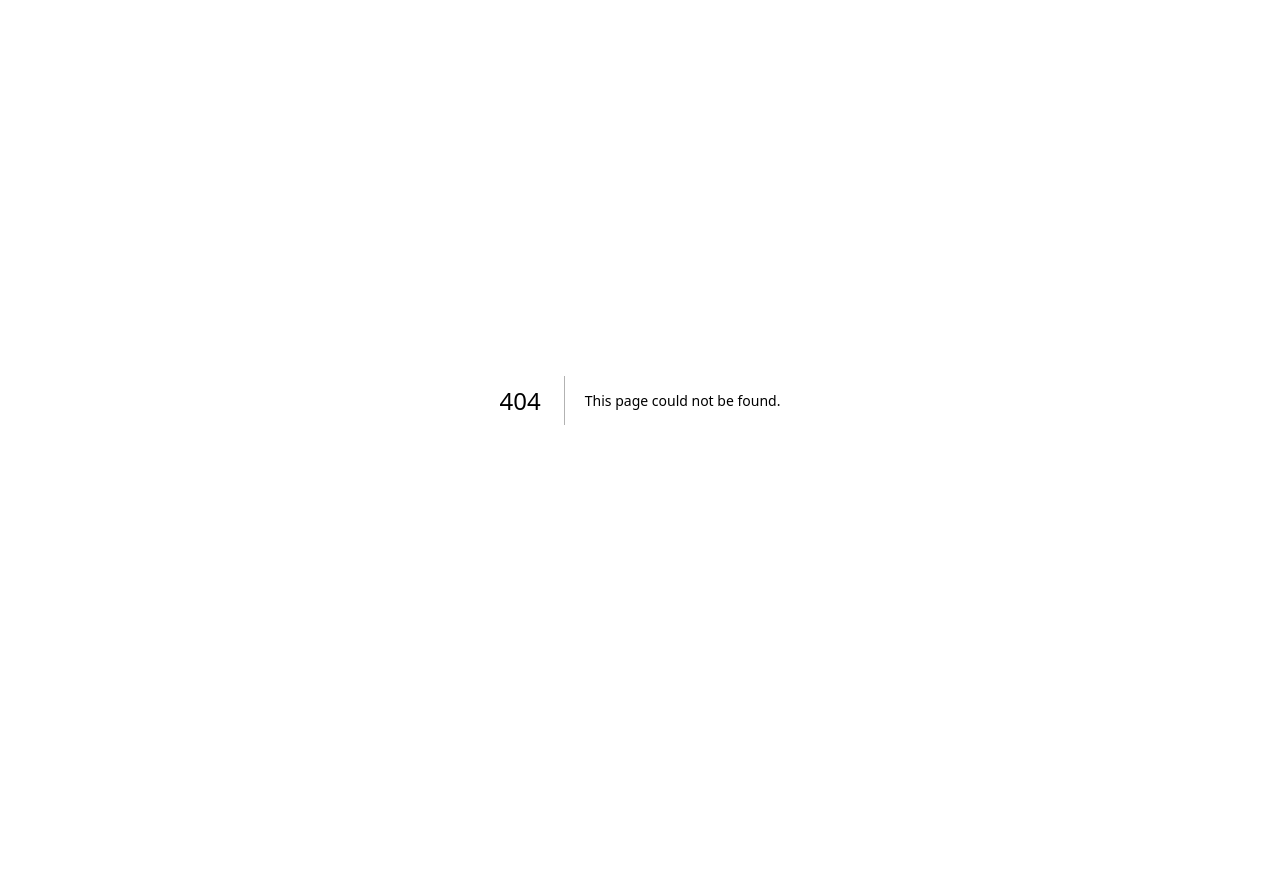
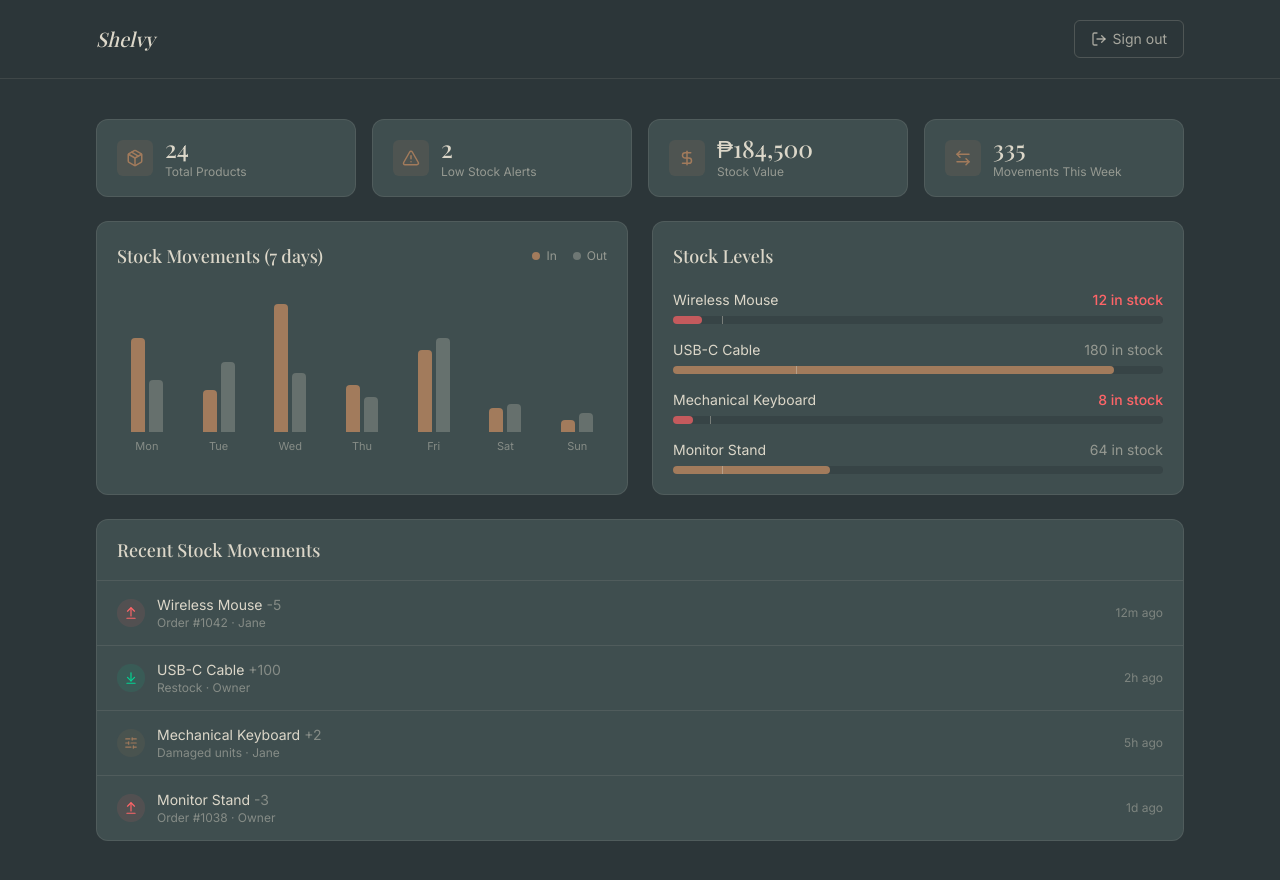
Before and after one commit to Inosensey/shelvy, a Next.js app in the folder apps/web/: page /dashboard in a window 1280 px wide. Before the commit this address had no page. Before the commit the page ends 800 px from the top, so only its background shows below. Built offline with nearby package versions, Linux system fonts and the light colour scheme; no server answers.

Commit message:
feat: add dashboard route page and layout

```diff
--- /dev/null
+++ b/apps/web/app/dashboard/layout.tsx
@@ -0,0 +1,18 @@
+import type { Metadata } from "next";
+
+export const metadata: Metadata = {
+  title: 'Dashboard | Shelvy',
+  description: 'Overview of your inventory — stock levels, recent movements, low stock alerts, and quick actions.',
+}
+
+export default function dashboardLayout({
+  children,
+}: Readonly<{
+  children: React.ReactNode;
+}>) {
+  return (
+    <div className="w-full h-screen relative">
+      <div className="w-full phone:pt-0 mdphone:pt-12">{children}</div>
+    </div>
+  );
+}
--- /dev/null
+++ b/apps/web/app/dashboard/page.tsx
@@ -0,0 +1,72 @@
+import { LogoutButton } from "@/components/dashboard/LogoutButton";
+import { StatsOverview } from "@/components/dashboard/StatsOverview";
+import { MovementsChart, type MovementDay } from "@/components/dashboard/MovementsChart";
+import { StockLevelBars, type StockLevel } from "@/components/dashboard/StockLevelBars";
+import { RecentMovementsTable, type Movement } from "@/components/dashboard/RecentMovementsTable";
+import { nestJsEndpoints } from "@/lib/nestJsEndpoints";
+
+async function getDashboardData() {
+  const movementsByDay: MovementDay[] = [
+    { label: "Mon", stockIn: 40, stockOut: 22 },
+    { label: "Tue", stockIn: 18, stockOut: 30 },
+    { label: "Wed", stockIn: 55, stockOut: 25 },
+    { label: "Thu", stockIn: 20, stockOut: 15 },
+    { label: "Fri", stockIn: 35, stockOut: 40 },
+    { label: "Sat", stockIn: 10, stockOut: 12 },
+    { label: "Sun", stockIn: 5, stockOut: 8 },
+  ];
+
+  const stockLevels: StockLevel[] = [
+    { id: "1", name: "Wireless Mouse", stock: 12, lowStockThreshold: 20, maxScale: 200 },
+    { id: "2", name: "USB-C Cable", stock: 180, lowStockThreshold: 50, maxScale: 200 },
+    { id: "3", name: "Mechanical Keyboard", stock: 8, lowStockThreshold: 15, maxScale: 200 },
+    { id: "4", name: "Monitor Stand", stock: 64, lowStockThreshold: 20, maxScale: 200 },
+  ];
+
+  const recentMovements: Movement[] = [
+    { id: "1", productName: "Wireless Mouse", type: "OUT", quantity: 5, reason: "Order #1042", who: "Jane", when: "12m ago" },
+    { id: "2", productName: "USB-C Cable", type: "IN", quantity: 100, reason: "Restock", who: "Owner", when: "2h ago" },
+    { id: "3", productName: "Mechanical Keyboard", type: "ADJUSTMENT", quantity: 2, reason: "Damaged units", who: "Jane", when: "5h ago" },
+    { id: "4", productName: "Monitor Stand", type: "OUT", quantity: 3, reason: "Order #1038", who: "Owner", when: "1d ago" },
+  ];
+
+  const userInfo = await nestJsEndpoints.userApi.getMeInfo();
+
+  console.log("User Info:", userInfo);
+
+  return {
+    stats: {
+      totalProducts: 24,
+      lowStockCount: stockLevels.filter((p) => p.stock <= p.lowStockThreshold).length,
+      stockValue: 184500,
+      movementsThisWeek: movementsByDay.reduce((sum, d) => sum + d.stockIn + d.stockOut, 0),
+    },
+    movementsByDay,
+    stockLevels,
+    recentMovements,
+  };
+}
+
+export default async function DashboardPage() {
+  const { stats, movementsByDay, stockLevels, recentMovements } = await getDashboardData();
+
+  return (
+    <div className="min-h-screen bg-ink">
+      <header className="border-b border-linen/10">
+        <div className="mx-auto flex max-w-6xl items-center justify-between px-4 py-5 sm:px-8">
+          <span className="font-display text-xl italic text-linen">Shelvy</span>
+          <LogoutButton />
+        </div>
+      </header>
+
+      <main className="mx-auto flex max-w-6xl flex-col gap-6 px-4 py-10 sm:px-8">
+        <StatsOverview {...stats} />
+        <div className="grid grid-cols-1 gap-6 lg:grid-cols-2">
+          <MovementsChart data={movementsByDay} />
+          <StockLevelBars products={stockLevels} />
+        </div>
+        <RecentMovementsTable movements={recentMovements} />
+      </main>
+    </div>
+  );
+}
```
